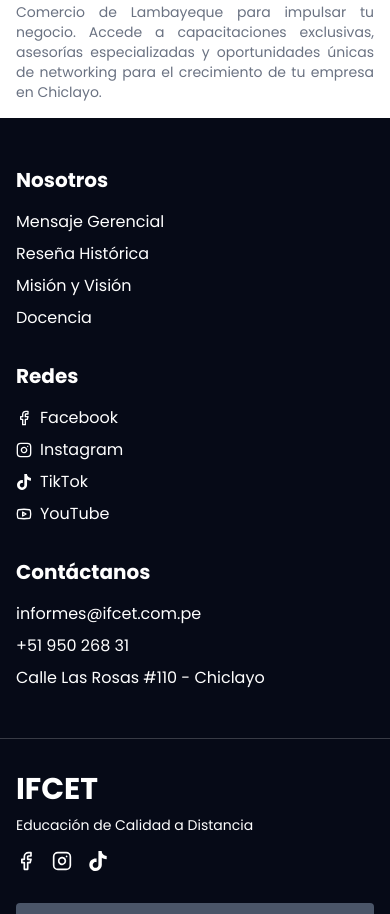
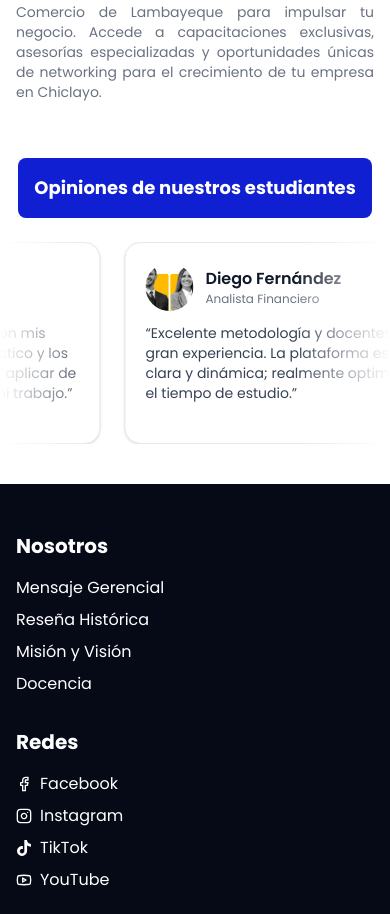
Before and after one commit to CollinsVieira/Ifcet-web, a React (Vite) app: page / in a window 390 px wide. Shown: the part 3425-4339 px from the top of the page. Built offline with nearby package versions, Linux system fonts and the light colour scheme.

Commit message:
Agregar el componente Opiniones a la página de inicio para mostrar testimonios de estudiantes. Se incluye un diseño responsivo y animaciones para mejorar la presentación visual. También se actualiza la página Blog para mostrar imágenes de publicaciones y mejorar la experiencia del usuario.

```diff
--- /dev/null
+++ b/src/components/opiniones.tsx
@@ -0,0 +1,111 @@
+import avatar1 from "../assets/personapc.webp";
+import avatar2 from "../assets/4-personas.webp";
+import avatar3 from "../assets/virtual.webp";
+
+type Testimonial = {
+  quote: string;
+  name: string;
+  designation: string;
+  src: string;
+};
+
+export function Opiniones() {
+  const testimonials: Testimonial[] = [
+    {
+      quote:
+        "Los cursos de IFCET superaron mis expectativas. El enfoque práctico y los casos reales me ayudaron a aplicar de inmediato lo aprendido en mi trabajo.",
+      name: "Valeria Muñoz",
+      designation: "Jefe de Contabilidad",
+      src: avatar1,
+    },
+    {
+      quote:
+        "Excelente metodología y docentes con gran experiencia. La plataforma es clara y dinámica; realmente optimiza el tiempo de estudio.",
+      name: "Diego Fernández",
+      designation: "Analista Financiero",
+      src: avatar2,
+    },
+    {
+      quote:
+        "La calidad de los contenidos y el acompañamiento académico marcaron la diferencia. Recomendado para quienes buscan crecer profesionalmente.",
+      name: "Carolina Ríos",
+      designation: "Consultora Tributaria",
+      src: avatar3,
+    },
+    {
+      quote:
+        "Encontré contenidos actualizados y orientados a la práctica. El soporte académico fue clave para resolver dudas complejas.",
+      name: "Marcelo Ruiz",
+      designation: "Auditor",
+      src: avatar2,
+    },
+  ];
+
+  // Duplicamos la lista para crear un bucle infinito sin cortes
+  const loopItems = [...testimonials, ...testimonials];
+
+  return (
+    <section className="w-full bg-white py-10">
+      <div className="mx-auto max-w-full">
+        <div className="mx-4 md:mx-8">
+          <div className="bg-[#101fd2] p-4 rounded-lg w-fit mx-auto md:mx-0">
+            <h2 className="text-lg md:text-3xl font-bold text-white text-center">
+              Opiniones de nuestros estudiantes
+            </h2>
+          </div>
+        </div>
+
+        <div className="relative mt-6 group">
+          {/* Gradientes laterales para desvanecer bordes */}
+          <div className="pointer-events-none absolute left-0 top-0 z-10 h-full w-24 bg-gradient-to-r from-white to-transparent" />
+          <div className="pointer-events-none absolute right-0 top-0 z-10 h-full w-24 bg-gradient-to-l from-white to-transparent" />
+
+          {/* Cinta/Márquee */}
+          <div className="overflow-hidden">
+            <div
+              className="marquee-track flex w-max items-stretch gap-6 will-change-transform"
+              style={{
+                animation: "marquee 40s linear infinite",
+              }}
+            >
+              {loopItems.map((t, idx) => (
+                <article
+                  key={`${t.name}-${idx}`}
+                  className="flex-shrink-0 w-[320px] sm:w-[360px] rounded-2xl border border-gray-200 bg-white p-5 shadow-sm"
+                >
+                  <div className="flex items-center gap-3">
+                    <img
+                      src={t.src}
+                      alt={t.name}
+                      className="h-12 w-12 rounded-full object-cover"
+                      loading="lazy"
+                    />
+                    <div className="min-w-0">
+                      <p className="font-semibold text-gray-900 truncate">{t.name}</p>
+                      <p className="text-xs text-gray-500 truncate">{t.designation}</p>
+                    </div>
+                  </div>
+                  <p className="mt-3 text-sm text-gray-700 line-clamp-5">“{t.quote}”</p>
+                </article>
+              ))}
+            </div>
+          </div>
+
+          {/* Reglas de animación */}
+          <style>{`
+@keyframes marquee {
+  0% { transform: translateX(0); }
+  100% { transform: translateX(-50%); }
+}
+
+.group:hover .marquee-track {
+  animation-play-state: paused;
+}
+          `}</style>
+        </div>
+      </div>
+    </section>
+  );
+}
+
+export default Opiniones;
--- a/src/pages/blog.tsx
+++ b/src/pages/blog.tsx
@@ -124,6 +124,16 @@ export const BlogPage = () => {
           <main className="col-span-1 lg:col-span-1 w-full overflow-hidden">
             {/* Contenido del artículo */}
             <div className="bg-white rounded-lg shadow-sm p-8 mx-4 my-8">
+              {selectedPost.image && (
+                <div className="mb-6">
+                  <img
+                    src={selectedPost.image}
+                    alt={selectedPost.title}
+                    className="w-full max-h-[520px] object-cover rounded-lg"
+                    loading="lazy"
+                  />
+                </div>
+              )}
               <div className="prose prose-lg max-w-none">
                 {selectedPost.content.split('\n\n').map((paragraph, index) => {
                   if (paragraph.startsWith('## ')) {
@@ -234,6 +244,16 @@ export const BlogPage = () => {
                         onClick={() => handlePostClick(post)}
                         className="bg-gray-50 rounded-lg p-4 hover:bg-gray-100 transition-colors cursor-pointer group"
                       >
+                        {post.image && (
+                          <div className="w-full h-36 mb-3 overflow-hidden rounded-md">
+                            <img
+                              src={post.image}
+                              alt={post.title}
+                              className="w-full h-full object-cover"
+                              loading="lazy"
+                            />
+                          </div>
+                        )}
                         <div className="flex items-center space-x-2 mb-3">
                           <span className={`px-2 py-1 rounded-full text-white text-xs font-medium ${getCategoryInfo(post.category)?.color}`}>
                             {getCategoryInfo(post.category)?.name}
@@ -283,6 +303,16 @@ export const BlogPage = () => {
                           {index + 1}
                         </div>
                       </div>
+                      {post.image && (
+                        <div className="flex-shrink-0">
+                          <img
+                            src={post.image}
+                            alt={post.title}
+                            className="w-12 h-12 rounded-lg object-cover"
+                            loading="lazy"
+                          />
+                        </div>
+                      )}
                       <div className="flex-1 min-w-0">
                         <h3 className="font-medium text-gray-900 group-hover:text-blue-600 transition-colors line-clamp-2">
                           {post.title}
@@ -332,6 +362,17 @@ export const BlogPage = () => {
                   index === 0 ? 'md:col-span-2 md:row-span-2' : ''
                 }`}
               >
+                {post.image && (
+                  <div className={`relative w-full overflow-hidden rounded-xl mb-4 ${index === 0 ? 'h-56 md:h-72' : 'h-40'}`}>
+                    <img
+                      src={post.image}
+                      alt={post.title}
+                      className="absolute inset-0 w-full h-full object-cover"
+                      loading="lazy"
+                    />
+                    <div className="absolute inset-0 bg-gradient-to-t from-black/50 to-transparent" />
+                  </div>
+                )}
                 <div className={`w-12 h-12 rounded-xl mb-4 ${getCategoryInfo(post.category)?.color} flex items-center justify-center`}>
                   <span className="text-white font-bold text-lg">
                     {getCategoryInfo(post.category)?.name.charAt(0)}
@@ -460,6 +501,16 @@ export const BlogPage = () => {
                     onClick={() => handlePostClick(post)}
                     className="bg-white rounded-xl shadow-sm hover:shadow-md transition-shadow cursor-pointer group"
                   >
+                    {post.image && (
+                      <div className="w-full h-48 overflow-hidden rounded-t-xl">
+                        <img
+                          src={post.image}
+                          alt={post.title}
+                          className="w-full h-full object-cover"
+                          loading="lazy"
+                        />
+                      </div>
+                    )}
                     <div className="p-6">
                       <div className="flex items-center space-x-3 mb-4">
                         <span className={`px-3 py-1 rounded-full sm:text-[11px] text-white text-[clamp(0.6rem,1.5vw,0.8rem)] font-medium ${getCategoryInfo(post.category)?.color}`}>
--- a/src/pages/home.tsx
+++ b/src/pages/home.tsx
@@ -3,6 +3,7 @@ import { HeroSlider } from "../components/hero-slider";
 import { Aside } from "../components/aside";
 import { Beneficios } from "../components/beneficios";
 import Convenios from "../components/convenios";
+import Opiniones from "../components/opiniones";
 
 export function Home() {
   return (
@@ -38,12 +39,15 @@ export function Home() {
           <section className="bg-white flex flex-col md:gap-y-4">
             <Convenios />
           </section>
+          {/* Opiniones en ancho completo, fuera del grid */}
+          <section className="bg-white flex flex-col md:gap-y-4">
+            <Opiniones />
+          </section>
         </main>
         <aside className="col-span-1 hidden lg:block">
           <Aside />
         </aside>
       </div>
-
     </div>
   );
 }
```
